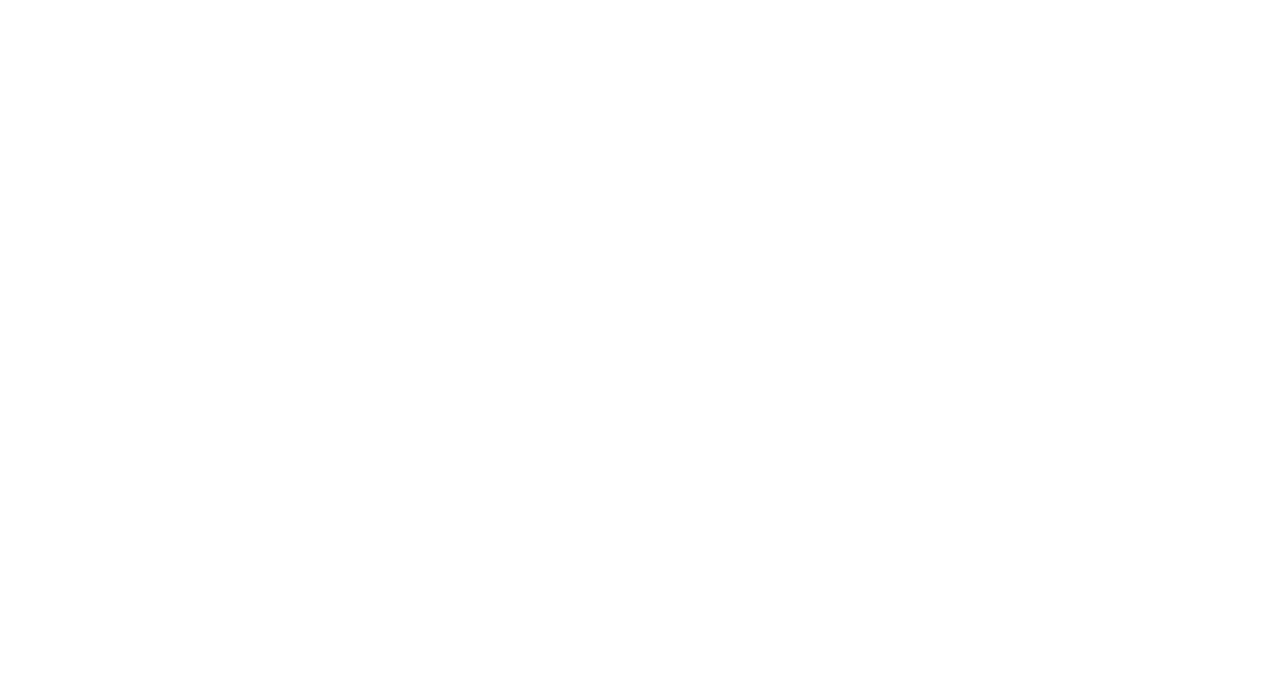
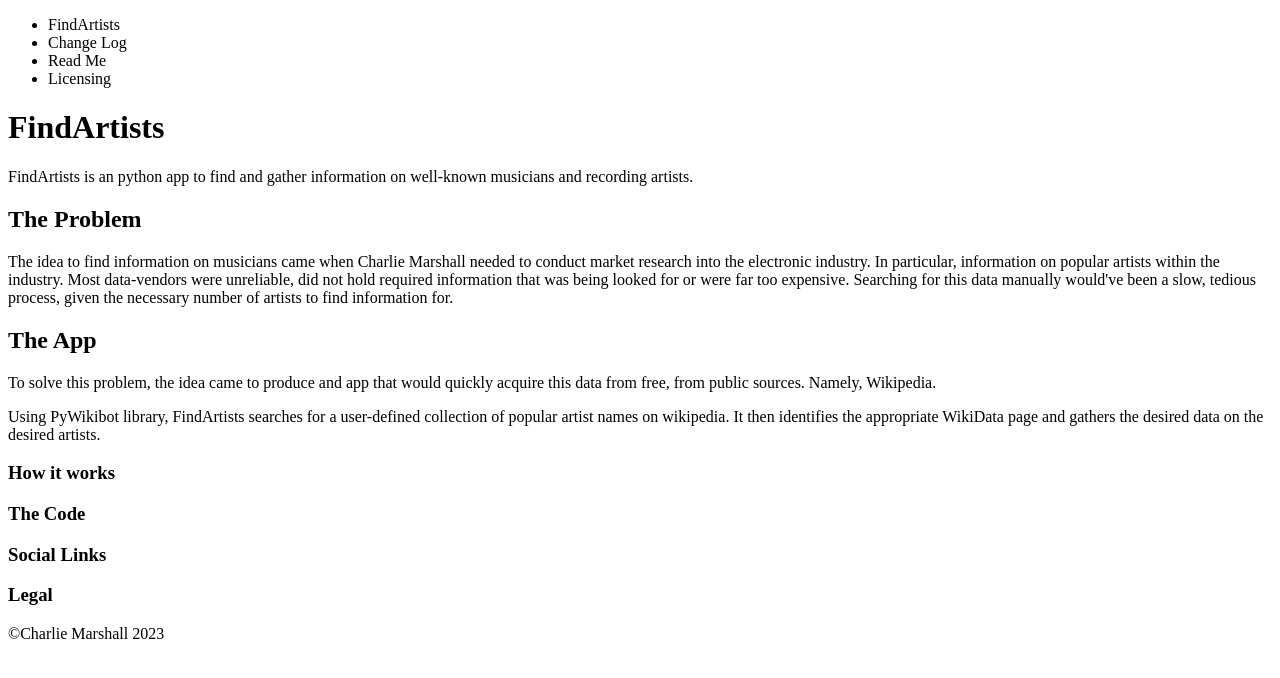
Before and after one commit to charliemarshall1996/FindArtists, a plain HTML site: page index.html in a window 1280 px wide. Drawn offline with Linux system fonts and the light colour scheme.

Commit message:
created normalize.py

```diff
--- /dev/null
+++ b/css/reset.css
@@ -0,0 +1,43 @@
+html, body, div, span, applet, object, iframe,
+h1, h2, h3, h4, h5, h6, p, blockquote, pre,
+a, abbr, acronym, address, big, cite, code,
+del, dfn, em, img, ins, kbd, q, s, samp,
+small, strike, strong, sub, sup, tt, var,
+b, u, i, center,
+dl, dt, dd, ol, ul, li,
+fieldset, form, label, legend,
+table, caption, tbody, tfoot, thead, tr, th, td,
+article, aside, canvas, details, embed,
+figure, figcaption, footer, header, hgroup,
+menu, nav, output, ruby, section, summary,
+time, mark, audio, video {
+	margin: 0;
+	padding: 0;
+	border: 0;
+	font-size: 100%;
+	font: inherit;
+	vertical-align: baseline;
+}
+/* HTML5 display-role reset for older browsers */
+article, aside, details, figcaption, figure,
+footer, header, hgroup, menu, nav, section {
+	display: block;
+}
+body {
+	line-height: 1;
+}
+ol, ul {
+	list-style: none;
+}
+blockquote, q {
+	quotes: none;
+}
+blockquote:before, blockquote:after,
+q:before, q:after {
+	content: '';
+	content: none;
+}
+table {
+	border-collapse: collapse;
+	border-spacing: 0;
+}
--- a/index.html
+++ b/index.html
@@ -5,8 +5,47 @@
     <meta http-equiv="X-UA-Compatible" content="IE=edge">
     <meta name="viewport" content="width=device-width, initial-scale=1.0">
     <title>FindArtists</title>
+
+
 </head>
 <body>
+    <header>
+        <nav>
+            <ul>
+                <li href="index.html">FindArtists</li>
+                <li>Change Log</li>
+                <li>Read Me</li>
+                <li>Licensing</li>
+            </ul>
+        </nav>
 
+        <h1>FindArtists</h1>
+        <p>FindArtists is an python app to find and gather information on well-known musicians and recording artists.</p>
+
+    </header>
+    <main>
+        <h2>The Problem</h2>
+        <p>The idea to find information on musicians came when Charlie Marshall needed to conduct market research into the electronic industry.
+            In particular, information on popular artists within the industry.
+            Most data-vendors were unreliable, did not hold required information that was being looked for or were far too expensive.
+            Searching for this data manually would've been a slow, tedious process, given the necessary number of artists to find information for.
+        </p>
+
+        <h2>The App</h2>
+        <p>
+            To solve this problem, the idea came to produce and app that would quickly acquire this data from free, from public sources.
+            Namely, Wikipedia.
+        </p>
+        <p>
+            Using PyWikibot library, FindArtists searches for a user-defined collection of popular artist names on wikipedia. It then identifies the appropriate WikiData page and gathers the desired data on the desired artists.
+        </p>
+        <h3>How it works</h3>
+        <h3>The Code</h3>
+    </main>
+    <footer>
+        <h3>Social Links</h3>
+        <h3>Legal</h3>
+        <p>©Charlie Marshall 2023</p>
+    </footer>
 </body>
 </html>
```
Also changed, not shown: about.html (deleted, +0 -12 lines), changelog.html (added, +29 -0 lines), script/script.js (+7 -0 lines), CHANGELOG.md, 3 other files.
